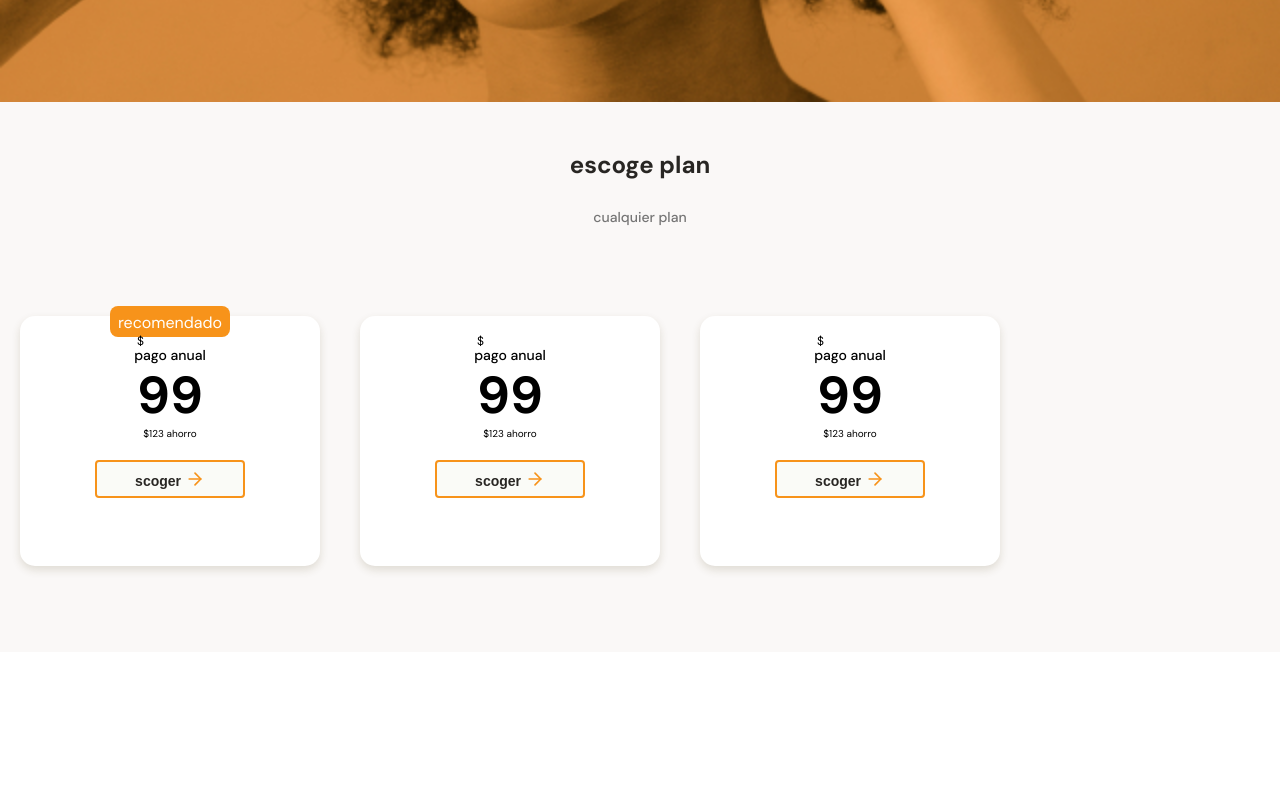
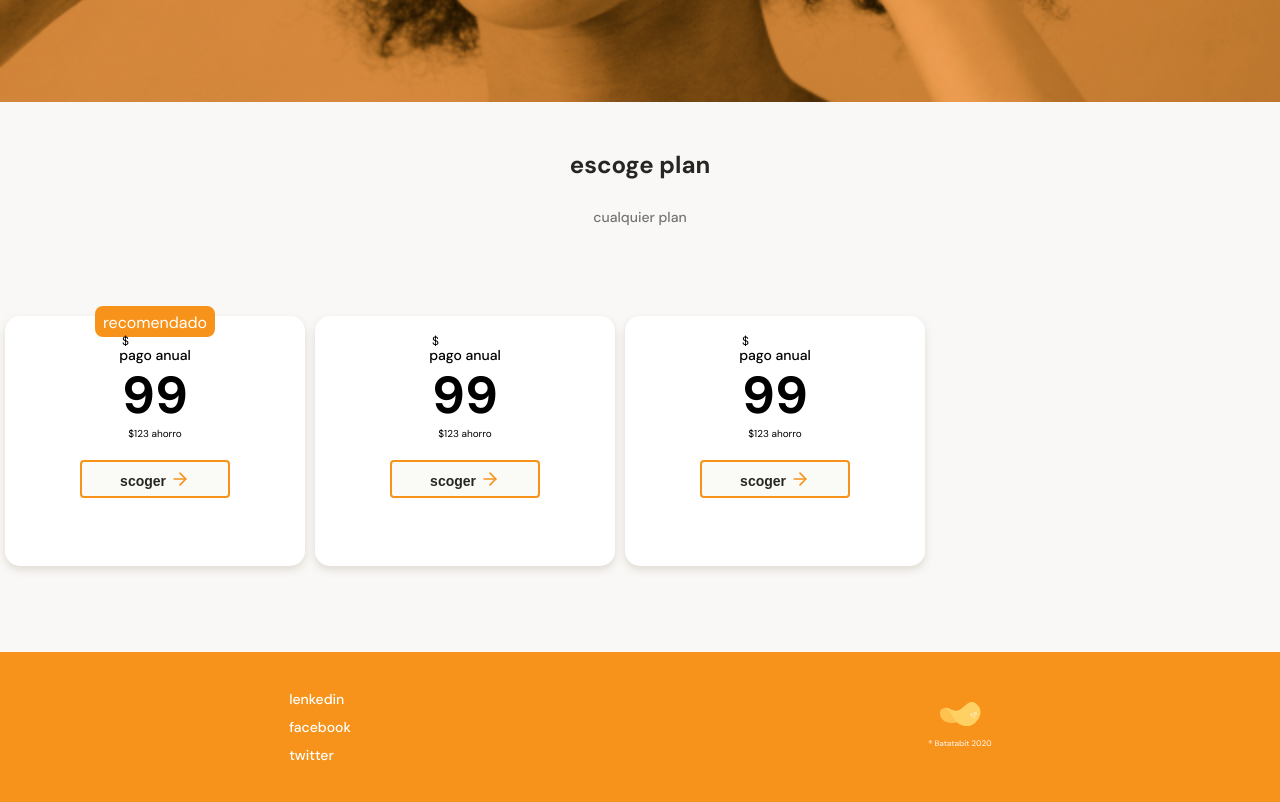
Before and after one commit to raag2018/mockup, a plain HTML site: page index.html in a window 1280 px wide. Shown: the part 3156-3958 px from the top of the page. Before the commit the page ends 3808 px from the top, so only its background shows below. Drawn offline with Linux system fonts and the light colour scheme.

Commit message:
footer complete!

```diff
--- a/css/style.css
+++ b/css/style.css
@@ -400,10 +400,10 @@ main{
 	position: relative;
 	scroll-snap-align: center;
 	width: 70%;
-	min-width: 230px;
+	min-width: 290px;
 	max-width: 300px;
 	height: 250px;
-	margin: 50px 20px 0;
+	margin: 50px 5px 0;
 	padding: 0 15px;
 	background-color: var(--just-white);
 	border-radius: 15px;
@@ -467,3 +467,28 @@ main{
 	background-repeat: no-repeat;
 	vertical-align: text-bottom;
 }
+footer{
+	display: flex;
+	width: 100%;
+	height: 150px;
+	background-color: var(--bitcoin-orange);
+}
+footer section{
+	display: flex;
+	width: 50%;
+	justify-content: center;
+	align-items: center;
+}
+footer .left ul{
+	font-size: 1.4rem;
+	font-weight: 500;
+	line-height: 1.8rem;
+	list-style: none;
+}
+.left li{
+	margin: 10px 0;
+}
+.left a{
+	text-decoration: none;
+	color: var(--just-white);
+}
--- /dev/null
+++ b/css/tablet.css
@@ -0,0 +1,14 @@
+.product-cards--container{
+	display: flex;
+	flex-wrap: wrap;
+	width: 930px;
+	margin: 0 auto;
+}
+.main-tables-container{
+	display: flex;
+	width: 930px;
+	margin: 0 auto;
+}
+.plans-container-slider{
+	justify-content: center;
+}
--- a/index.html
+++ b/index.html
@@ -9,6 +9,7 @@
 	<link rel="preconnect" href="https://fonts.gstatic.com">
 	<link href="https://fonts.googleapis.com/css2?family=DM+Sans:wght@400;500;700&family=Inter:wght@300;500&display=swap" rel="stylesheet">
 	<link rel="stylesheet" type="text/css" href="css/style.css">
+	<link rel="stylesheet" type="text/css" href="css/tablet.css" media="min-width: 930px">
 </head>
 <body>
 	<header>
@@ -160,6 +161,17 @@
 			</section>
 		</section>
 	</main>
-	<footer></footer>
+	<footer>
+		<section class="left">
+			<ul >
+				<li><a href="#">lenkedin</a></li>
+				<li><a href="#">facebook</a></li>
+				<li><a href="#">twitter</a></li>
+			</ul>
+		</section>
+		<section class="right">
+			<img src="assets/img/logo-footer.svg" alt="logo de batata">
+		</section>
+	</footer>
 </body>
 </html>
```
